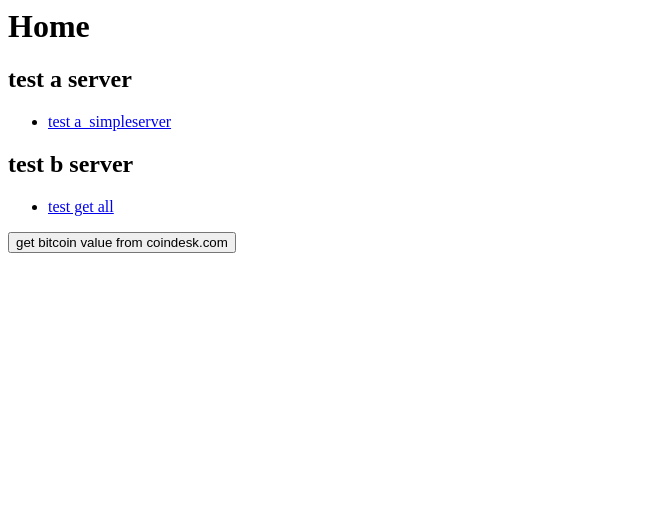
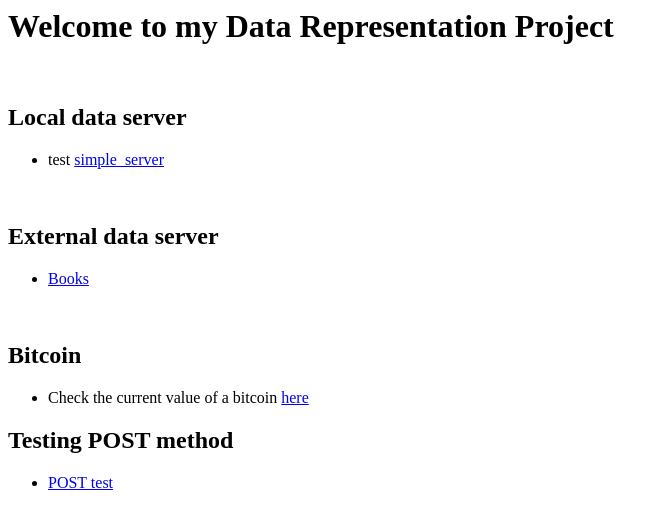
Before and after one commit to andkoc001/Data_Rep_Project, a Flask app: page / in a window 1280 px wide. Shown: the top 529 px of the page, without its empty margins (0-669 px from the left). Run offline with Flask 2, Linux system fonts and the light colour scheme.

Commit message:
Added GET from external server, experimenting with POST

```diff
--- a/app.py
+++ b/app.py
@@ -17,10 +17,14 @@
 from flask import Flask, jsonify, request, abort, make_response, render_template
 import json
 
-app = Flask(__name__, static_url_path='/', static_folder='/server/')
+app = Flask(__name__, static_url_path='', static_folder='/')
 
 
-# for testing
+# ----------------
+# Data for testing
+# ----------------
+
+# local stored data
 cars = [
     {
         "reg": "181 G 1234",
@@ -41,6 +45,10 @@ cars = [
         "price": 8000
     }
 ]
+
+# data stored on the external server
+# http://andrewbeatty1.pythonanywhere.com/books
+# books =
 
 # -----------
 # Flask routs
@@ -123,7 +131,8 @@ def delete_car(reg):
 # Error handling with Flask routes
 # --------------------------------
 
-
+# disabled for debugging purposes
+'''
 @app.errorhandler(404)
 def not_found404(error):
     return make_response(jsonify({'error': 'Not found'}), 404)
@@ -132,7 +141,7 @@ def not_found404(error):
 @app.errorhandler(400)
 def not_found400(error):
     return make_response(jsonify({'error': 'Bad Request'}), 400)
-
+'''
 
 # -------------------------------
 # GitHub with PythonAnywhere sync
--- a/server/index_pythonanywhere.html
+++ b/server/post_test.html
@@ -31,6 +31,9 @@
     </div>
   </nav>
 
+  <p>Script adapted from PythonAnywhere.com</p>
+  </br>
+
   <div class="container">
 
     <div class="row">
--- a/templates/index.html
+++ b/templates/index.html
@@ -6,41 +6,30 @@
 </head>
 
 <body>
-    <h1>Home</h1>
-    <h2>test a server</h2>
+    <h1>Welcome to my Data Representation Project</h1>
+    </br>
+
+    <h2>Local data server</h2>
     <ul>
-        <li><a href="http://127.0.0.1:5000/a_testsimpleserver.html">test a_simpleserver</a></li>
+        <li>test <a href="http://127.0.0.1:5000/server/simple_server.html">simple_server</a></li>
     </ul>
-    <h2>test b server</h2>
+    </br>
+
+    <h2>External data server</h2>
     <ul>
-        <li><a href="http://127.0.0.1:5000/b01_ajaxgetall.html">test get all</a></li>
+        <li><a href="http://127.0.0.1:5000/server/get_books.html">Books</a></li>
+    </ul>
+    </br>
+
+    <h2>Bitcoin</h2>
+    <ul>
+        <li>Check the current value of a bitcoin <a href="http://127.0.0.1:5000/server/bitcoin.html">here</a></li>
     </ul>
 
-
-    <button onclick="readJSON()">get bitcoin value from coindesk.com </button>
-    <div id="output"></div>
-
-    <script>
-        function readJSON() {
-            $.ajax({
-                "url": "https://api.coindesk.com/v1/bpi/currentprice.json ",
-                "method": "GET",
-                "data": "",
-                "dataType": "JSON",
-                "success": function (result) {
-                    //console.log(result);
-                    var rate = result.bpi.EUR.rate
-                    document.getElementById("output").innerText = rate;
-                },
-                "error": function (xhr, status, error) {
-                    //console.log("error: " + status + " msg:" + error);
-                    var rate = result.bpi.EUR.rate
-                    document.getElementById("output").innerText = rate;
-                }
-            });
-
-        }
-    </script>
+    <h2>Testing POST method </h2>
+    <ul>
+        <li><a href="http://127.0.0.1:5000/server/post_test.html">POST test</a></li>
+    </ul>
 
 </body>
 
```
Also changed, not shown: server/bitcoin.html (added, +36 -0 lines), server/get_books.html (added, +35 -0 lines), templates/testget.html (added, +12 -0 lines), README.md, server/simple_server.html (renamed from server/test_simple_server.html).
